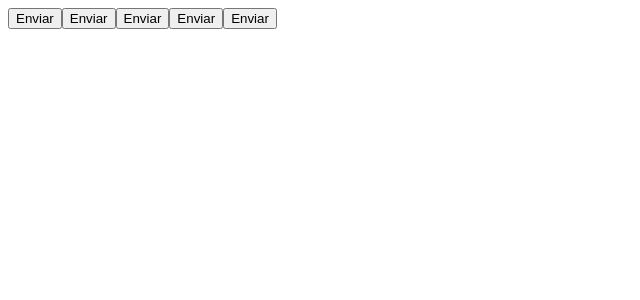
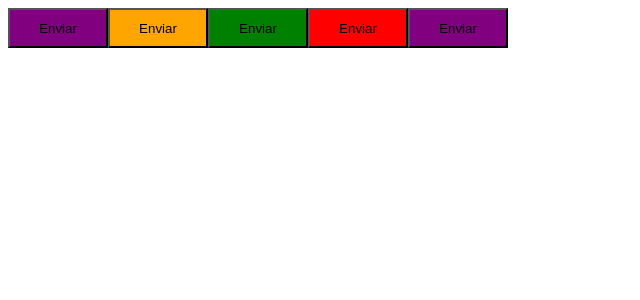
Before and after one commit to cleitonrs/Pomodoro, a React (Vite) app: page / in a window 1280 px wide. Shown: the top 300 px of the page, without its empty margins (0-640 px from the left). Built offline with nearby package versions, Linux system fonts and the light colour scheme.

Commit message:
styled components

```diff
--- a/src/App.tsx
+++ b/src/App.tsx
@@ -3,10 +3,10 @@
 export function App() {
   return (
     <>
-      <Button color="primary" />
-      <Button color="secondary" />
-      <Button color="success" />
-      <Button color="danger" />
+      <Button variant="primary" />
+      <Button variant="secondary" />
+      <Button variant="success" />
+      <Button variant="danger" />
       <Button />
     </>
   )
--- a/src/components/Button.styles.ts
+++ b/src/components/Button.styles.ts
@@ -0,0 +1,25 @@
+import styled, { css } from "styled-components";
+
+export type ButtonVariant = 'primary' | 'secondary' | 'danger' | 'success'
+
+interface ButtonContainerProps {
+  variant: ButtonVariant
+}
+
+const buttonVariants = {
+  primary: 'purple',
+  secondary: 'orange',
+  danger: 'red',
+  success: 'green'
+}
+
+export const ButtonContainer = styled.button<ButtonContainerProps>`
+  width: 100px;
+  height: 40px;
+
+  ${props => {
+    return css`
+      background-color: ${buttonVariants[props.variant]}
+    `
+  }}
+`
--- a/src/components/Button.tsx
+++ b/src/components/Button.tsx
@@ -1,7 +1,9 @@
+import { ButtonContainer, ButtonVariant } from "./Button.styles"
+
 interface ButtonProps {
-  color?: 'primary' | 'secondary' | 'danger' | 'success'
+  variant?: ButtonVariant
 }
 
-export function Button(props: ButtonProps) {
-  return <button>Enviar</button>
+export function Button({ variant = 'primary' }: ButtonProps) {
+  return <ButtonContainer variant={variant}>Enviar</ButtonContainer>
 }
```
